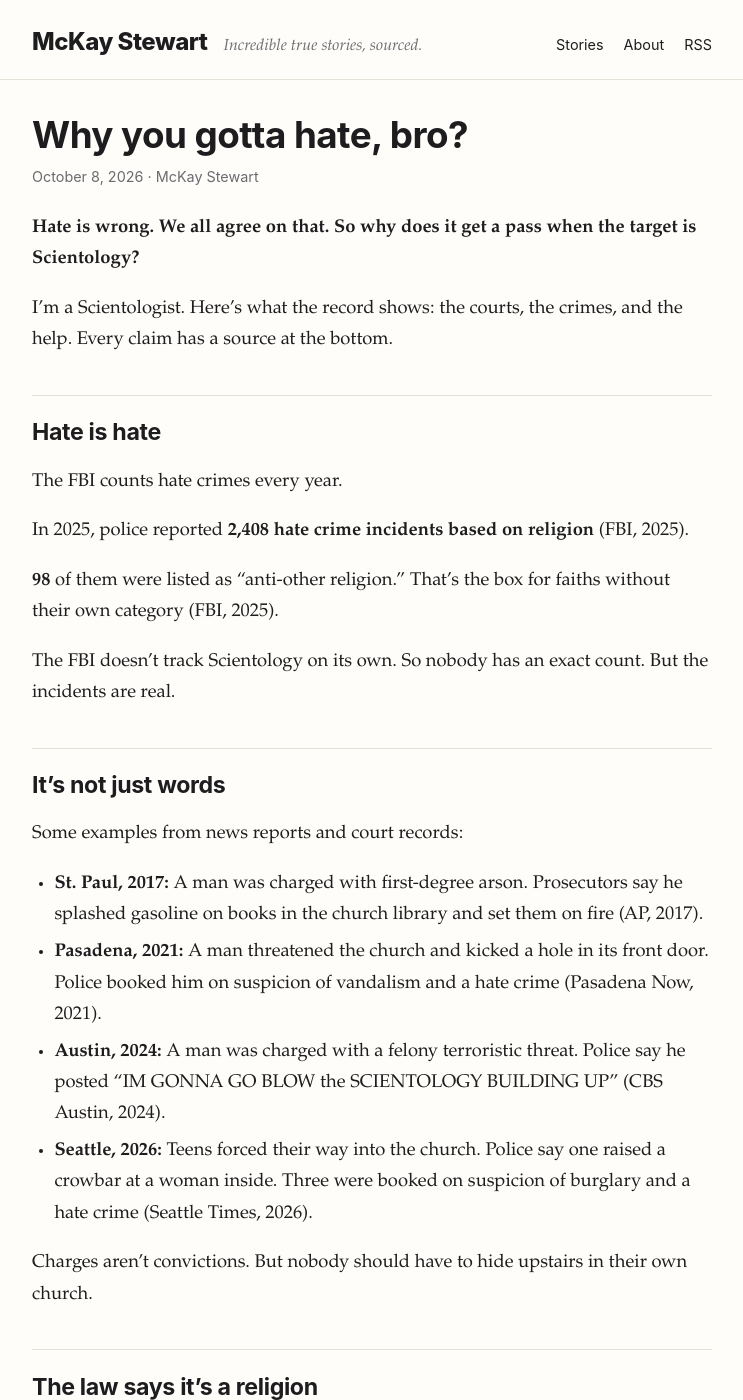
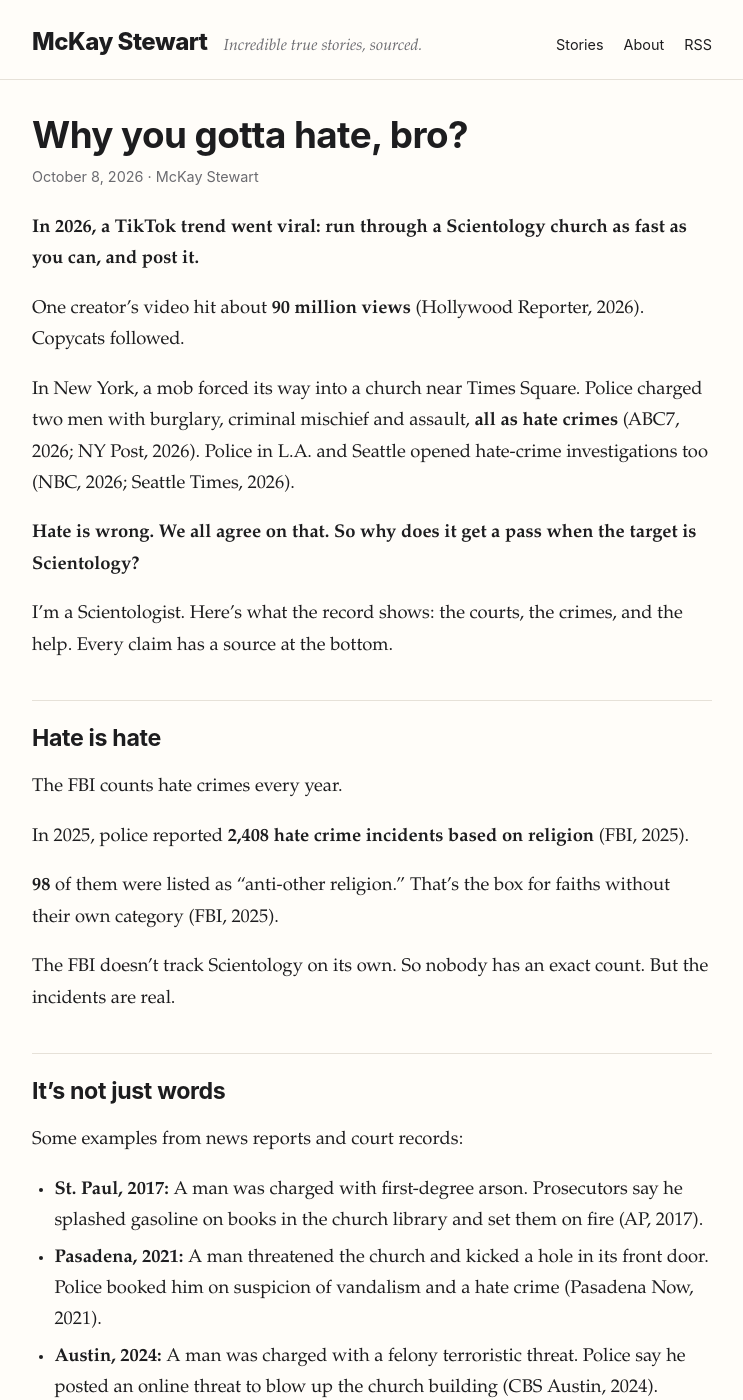
Before and after one commit to mckaystewart/mckaystewart.github.io, a Jekyll site: the page built from _posts/2026-10-08-why-you-gotta-hate-bro.md, in a window 1280 px wide and 1400 px high. Shown: the whole window, without its empty margins (268-1011 px from the left). Built offline with Jekyll 4.4.1, drawn with Linux system fonts in a browser that asks for light colours; some of the changed text lies outside the part shown.

```diff
--- a/_posts/2026-10-08-why-you-gotta-hate-bro.md
+++ b/_posts/2026-10-08-why-you-gotta-hate-bro.md
@@ -5,6 +5,12 @@ date: 2026-10-08 20:54:01 -0700
 description: "Hate is hate. So why does it get a pass when the target is Scientology? FBI numbers, court rulings, real attacks on churches, and the receipts on the haters."
 image: /assets/images/2026-10-08/vm_haiti_feb2010.jpg
 ---
+
+**In 2026, a TikTok trend went viral: run through a Scientology church as fast as you can, and post it.**
+
+One creator's video hit about **90 million views** (Hollywood Reporter, 2026). Copycats followed.
+
+In New York, a mob forced its way into a church near Times Square. Police charged two men with burglary, criminal mischief and assault, **all as hate crimes** (ABC7, 2026; NY Post, 2026). Police in L.A. and Seattle opened hate-crime investigations too (NBC, 2026; Seattle Times, 2026).
 
 **Hate is wrong. We all agree on that. So why does it get a pass when the target is Scientology?**
 
@@ -26,7 +32,7 @@ Some examples from news reports and court records:
 
 - **St. Paul, 2017:** A man was charged with first-degree arson. Prosecutors say he splashed gasoline on books in the church library and set them on fire (AP, 2017).
 - **Pasadena, 2021:** A man threatened the church and kicked a hole in its front door. Police booked him on suspicion of vandalism and a hate crime (Pasadena Now, 2021).
-- **Austin, 2024:** A man was charged with a felony terroristic threat. Police say he posted "IM GONNA GO BLOW the SCIENTOLOGY BUILDING UP" (CBS Austin, 2024).
+- **Austin, 2024:** A man was charged with a felony terroristic threat. Police say he posted an online threat to blow up the church building (CBS Austin, 2024).
 - **Seattle, 2026:** Teens forced their way into the church. Police say one raised a crowbar at a woman inside. Three were booked on suspicion of burglary and a hate crime (Seattle Times, 2026).
 
 Charges aren't convictions. But nobody should have to hide upstairs in their own church.
```
Also changed, not shown: other parts of _posts/2026-10-08-why-you-gotta-hate-bro.md (+2 -4 lines).
